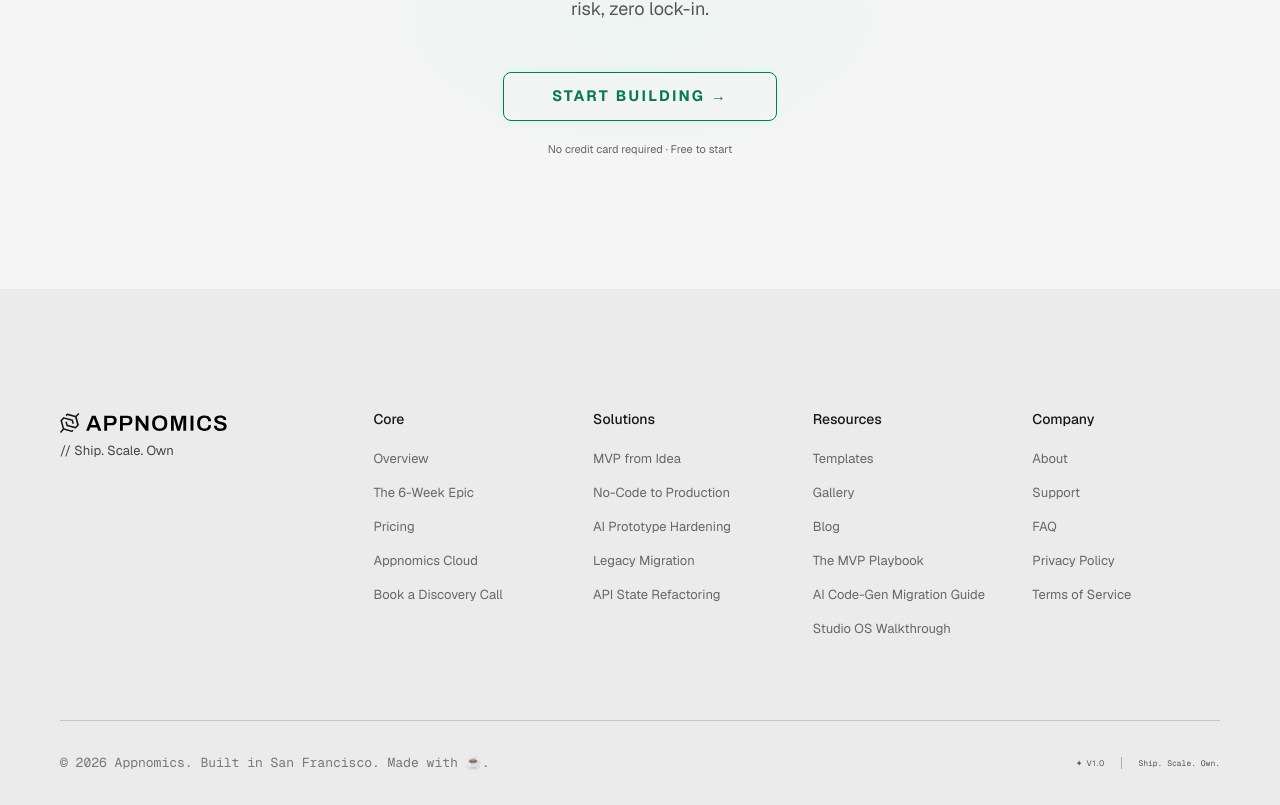
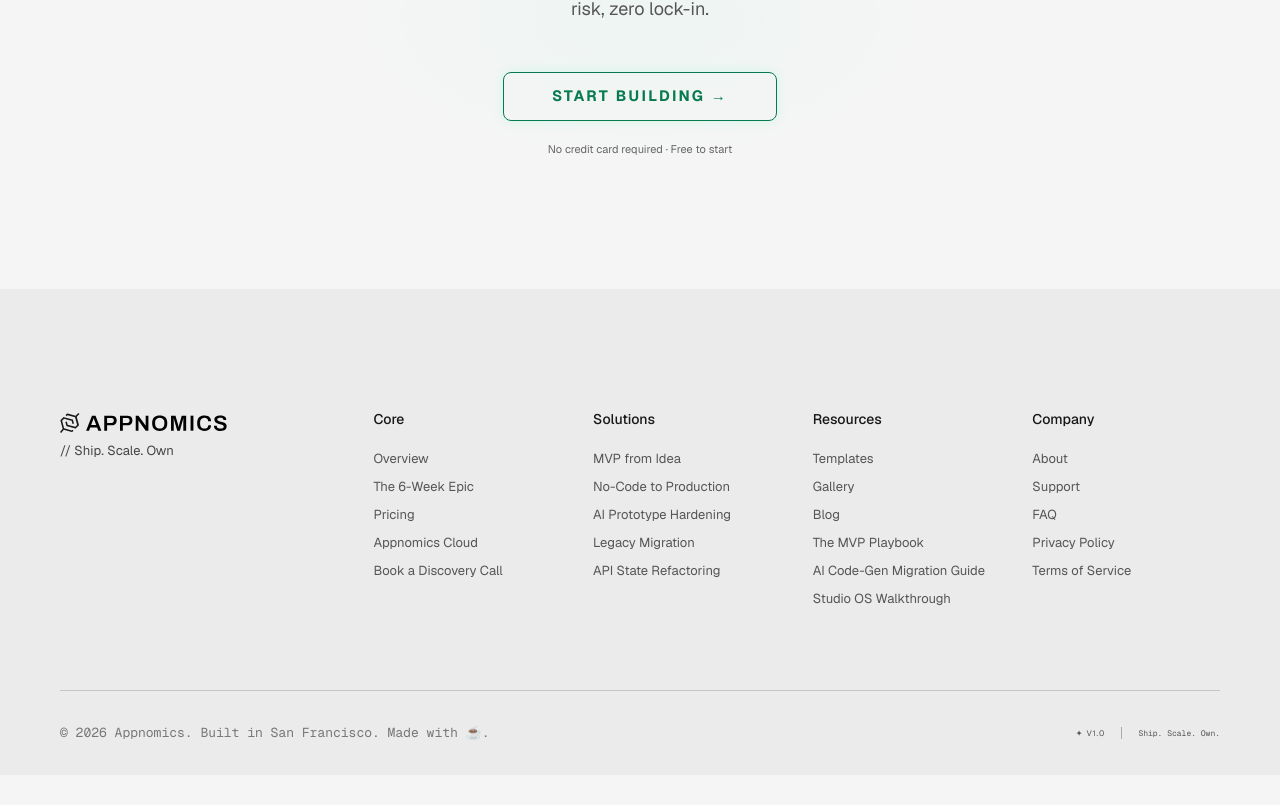
Before and after one commit to rup2701/appnomics-landing, a Next.js app: page / in a window 1280 px wide. Shown: the part 7802-8607 px from the top of the page. After the commit the page ends 8577 px from the top, so only its background shows below. Built offline with nearby package versions, Linux system fonts and the light colour scheme.

Commit message:
feat(Footer): standardize spacing and text color for list items

```diff
--- a/components/sections/Footer.tsx
+++ b/components/sections/Footer.tsx
@@ -26,7 +26,7 @@ export default function Footer() {
             <h4 className="text-[14px] text-[#171717] font-sans font-medium mb-4">
               Core
             </h4>
-            <ul className="space-y-2.5">
+            <ul className="space-y-1">
               {[
                 { label: "Overview", href: "#" },
                 { label: "The 6-Week Epic", href: "/#process" },
@@ -37,7 +37,7 @@ export default function Footer() {
                 <li key={item.label}>
                   <Link
                     href={item.href}
-                    className="text-[13px] text-[#676767] font-sans hover:text-[#087a50] transition-colors no-underline"
+                    className="text-[13px] text-[#555] font-sans hover:text-[#087a50] transition-colors no-underline"
                   >
                     {item.label}
                   </Link>
@@ -51,7 +51,7 @@ export default function Footer() {
             <h4 className="text-[14px] text-[#171717] font-sans font-medium mb-4">
               Solutions
             </h4>
-            <ul className="space-y-2.5">
+            <ul className="space-y-1">
               {[
                 { label: "MVP from Idea", href: "#" },
                 { label: "No-Code to Production", href: "#" },
@@ -62,7 +62,7 @@ export default function Footer() {
                 <li key={item.label}>
                   <Link
                     href={item.href}
-                    className="text-[13px] text-[#676767] font-sans hover:text-[#087a50] transition-colors no-underline"
+                    className="text-[13px] text-[#555] font-sans hover:text-[#087a50] transition-colors no-underline"
                   >
                     {item.label}
                   </Link>
@@ -76,7 +76,7 @@ export default function Footer() {
             <h4 className="text-[14px] text-[#171717] font-sans font-medium mb-4">
               Resources
             </h4>
-            <ul className="space-y-2.5">
+            <ul className="space-y-1">
               {[
                 { label: "Templates", href: "#" },
                 { label: "Gallery", href: "#" },
@@ -88,7 +88,7 @@ export default function Footer() {
                 <li key={item.label}>
                   <Link
                     href={item.href}
-                    className="text-[13px] text-[#676767] font-sans hover:text-[#087a50] transition-colors no-underline"
+                    className="text-[13px] text-[#555] font-sans hover:text-[#087a50] transition-colors no-underline"
                   >
                     {item.label}
                   </Link>
@@ -102,7 +102,7 @@ export default function Footer() {
             <h4 className="text-[14px] text-[#171717] font-sans font-medium mb-4">
               Company
             </h4>
-            <ul className="space-y-2.5">
+            <ul className="space-y-1">
               {[
                 { label: "About", href: "#" },
                 { label: "Support", href: "#" },
@@ -113,7 +113,7 @@ export default function Footer() {
                 <li key={item.label}>
                   <Link
                     href={item.href}
-                    className="text-[13px] text-[#676767] font-sans hover:text-[#087a50] transition-colors no-underline"
+                    className="text-[13px] text-[#555] font-sans hover:text-[#087a50] transition-colors no-underline"
                   >
                     {item.label}
                   </Link>
```
